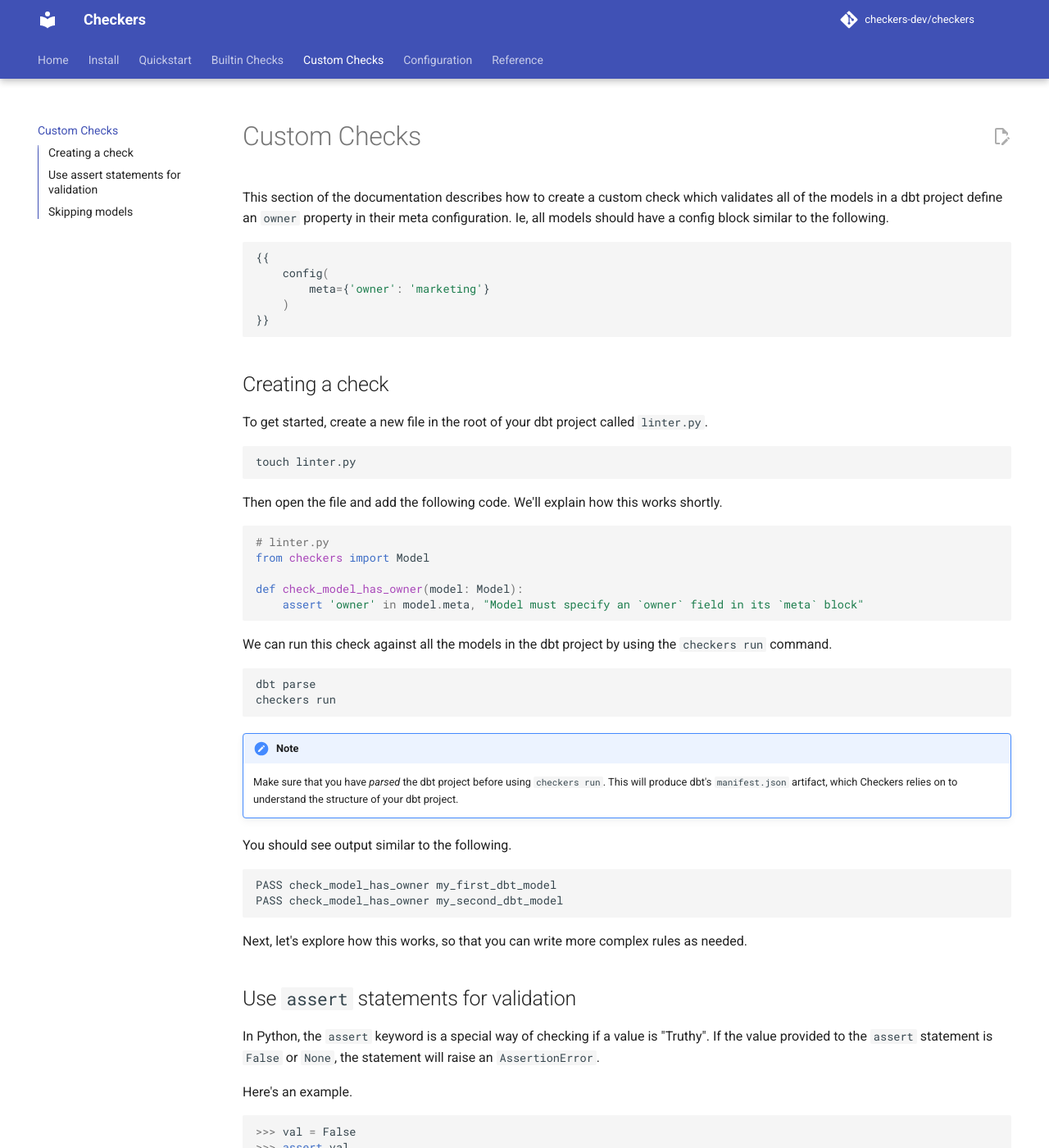
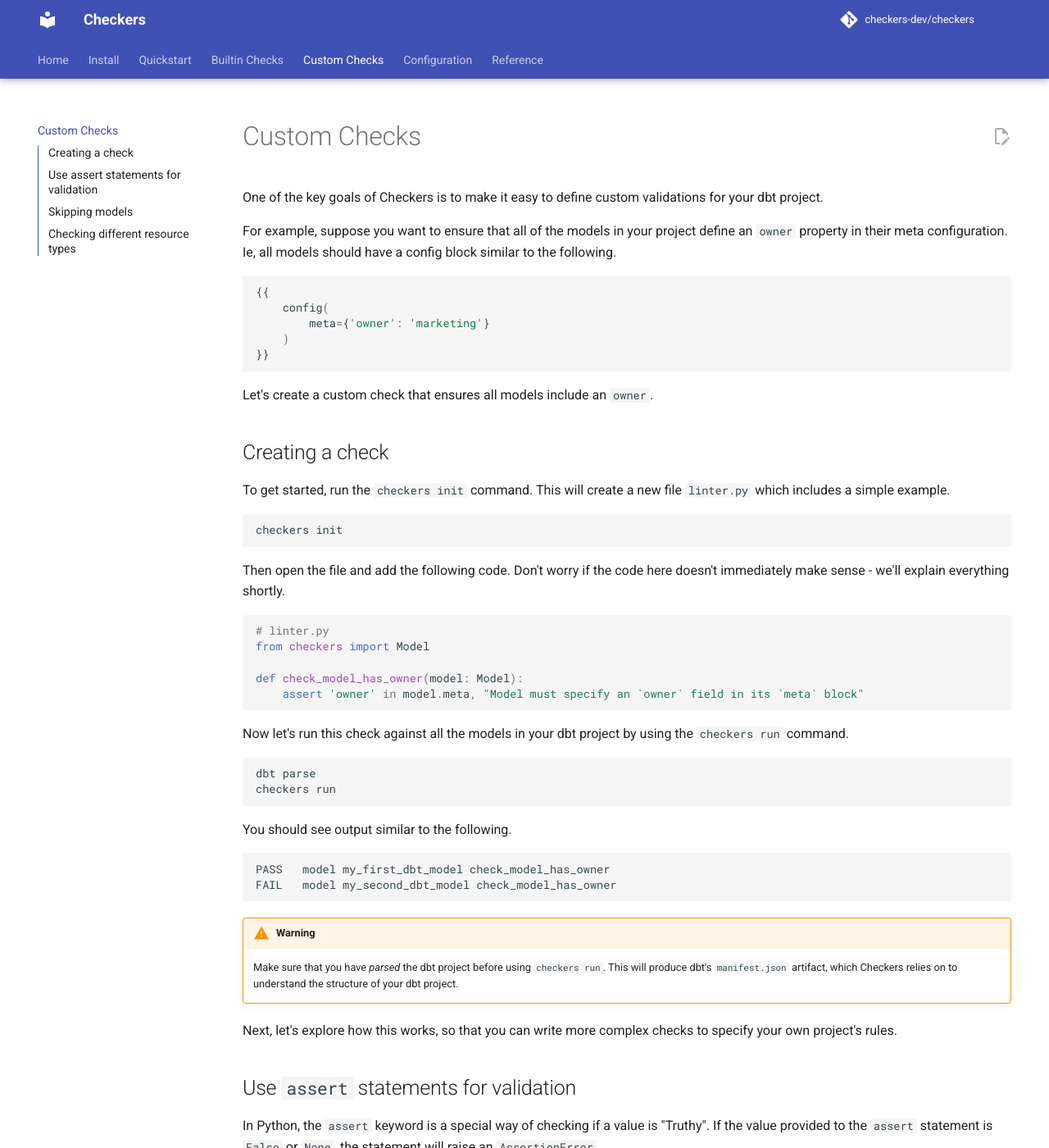
Before and after one commit to checkers-dev/checkers, an MkDocs documentation site: the page built from docs/custom_checks.md, in a window 1280 px wide and 1400 px high. Shown: the whole window at 82% size. Built offline with MkDocs 1.6.1 and Material for MkDocs 9.7.7, drawn with Linux system fonts in a browser that asks for light colours; comment, search, counter and statistics services are not loaded; the version menu is left out; some of the changed text lies outside the part shown.

Commit message:
Improve custom check docs (#21)

````diff
--- a/docs/custom_checks.md
+++ b/docs/custom_checks.md
@@ -1,6 +1,8 @@
 # Custom Checks
 
-This section of the documentation describes how to create a custom check which validates all of the models in a dbt project define an `owner` property in their meta configuration. Ie, all models should have a config block similar to the following.
+One of the key goals of Checkers is to make it easy to define custom validations for your dbt project.
+
+For example, suppose you want to ensure that all of the models in your project define an `owner` property in their meta configuration. Ie, all models should have a config block similar to the following.
 
 ```sql
 {{
@@ -10,15 +12,17 @@
 }}
 ```
 
+Let's create a custom check that ensures all models include an `owner`.
+
 ## Creating a check
 
-To get started, create a new file in the root of your dbt project called `linter.py`.
+To get started, run the `checkers init` command. This will create a new file `linter.py` which includes a simple example.
 
 ```
-touch linter.py
+checkers init
 ```
 
-Then open the file and add the following code. We'll explain how this works shortly.
+Then open the file and add the following code. Don't worry if the code here doesn't immediately make sense - we'll explain everything shortly.
 
 
 ```py
@@ -30,25 +34,26 @@
 
 ```
 
-We can run this check against all the models in the dbt project by using the `checkers run` command.
+Now let's run this check against all the models in your dbt project by using the `checkers run` command.
 
 ```
 dbt parse
 checkers run
 ```
 
-!!! Note
+You should see output similar to the following.
+
+```
+PASS   model my_first_dbt_model check_model_has_owner
+FAIL   model my_second_dbt_model check_model_has_owner
+```
+
+!!! Warning
 
     Make sure that you have _parsed_ the dbt project before using `checkers run`. This will produce dbt's `manifest.json` artifact, which Checkers relies on to understand the structure of your dbt project.
 
-You should see output similar to the following.
 
-```
-PASS check_model_has_owner my_first_dbt_model
-PASS check_model_has_owner my_second_dbt_model
-```
-
-Next, let's explore how this works, so that you can write more complex rules as needed.
+Next, let's explore how this works, so that you can write more complex checks to specify your own project's rules.
 
 ## Use `assert` statements for validation
 
@@ -105,3 +110,16 @@
         skip()
     assert 'owner' in model.meta, "Model must specify an `owner` field in its `meta` block"
 ```
+
+## Checking different resource types
+
+Sometimes you want to check resource types other than models. For example, you might want to check the sources defined in your dbt project always specify a description.
+
+Checkers supports this by changing the first argument passed to your check function.
+
+```py
+def check_sources_have_description(source: Source):
+    assert source.description is not None
+```
+
+Checkers uses the name of the first argument supplied to your check function to pass the correct type of resource to the function. In thise case, because the function used `source` as the first argument, Checkers knew this check should only be ran against dbt sources, and it provided a `Source` object to the function.
````
Also changed, not shown: docs/reference.md (+11 -0 lines).
